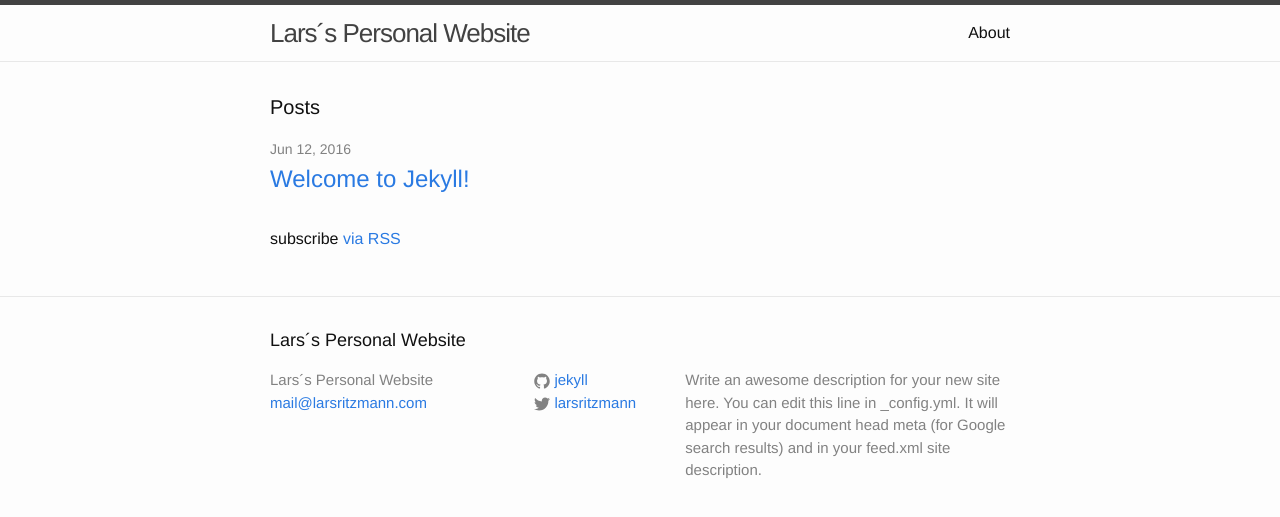
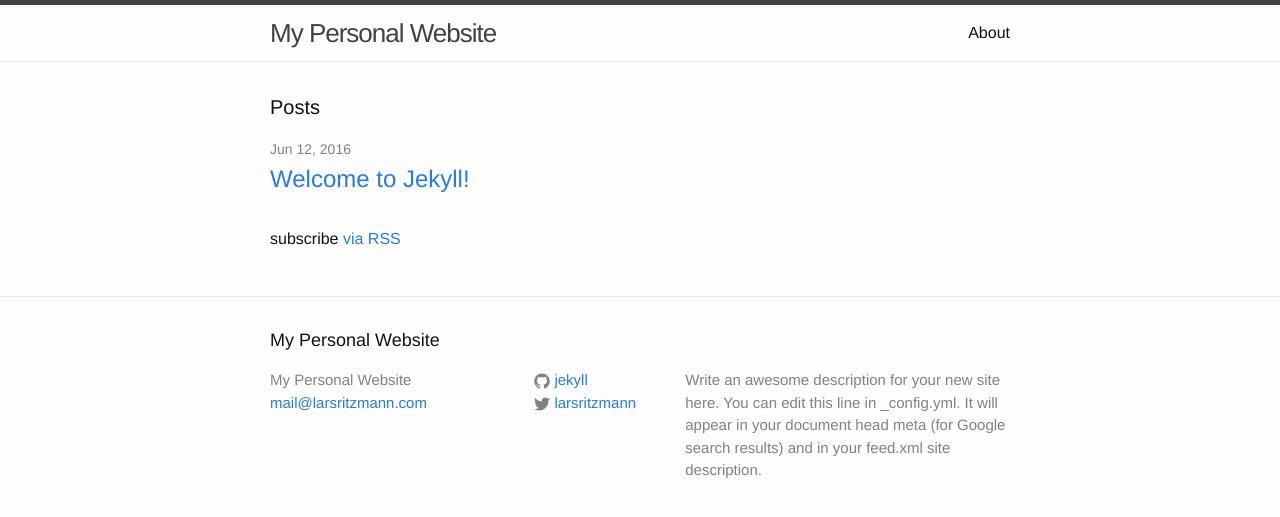
Before and after one commit to larsritzmann/website, a Jekyll site: the page built from index.html, in a window 1280 px wide. Shown: the top 517 px of the page. Built offline with Jekyll 4.4.1, drawn with Linux system fonts in a browser that asks for light colours.

Commit message:
Save my work2

```diff
--- a/_config.yml
+++ b/_config.yml
@@ -6,7 +6,7 @@
 # 'jekyll serve'. If you change this file, please restart the server process.
 
 # Site settings
-title: Lars´s Personal Website
+title: My Personal Website
 email: mail@larsritzmann.com
 description: > # this means to ignore newlines until "baseurl:"
   Write an awesome description for your new site here. You can edit this
```
